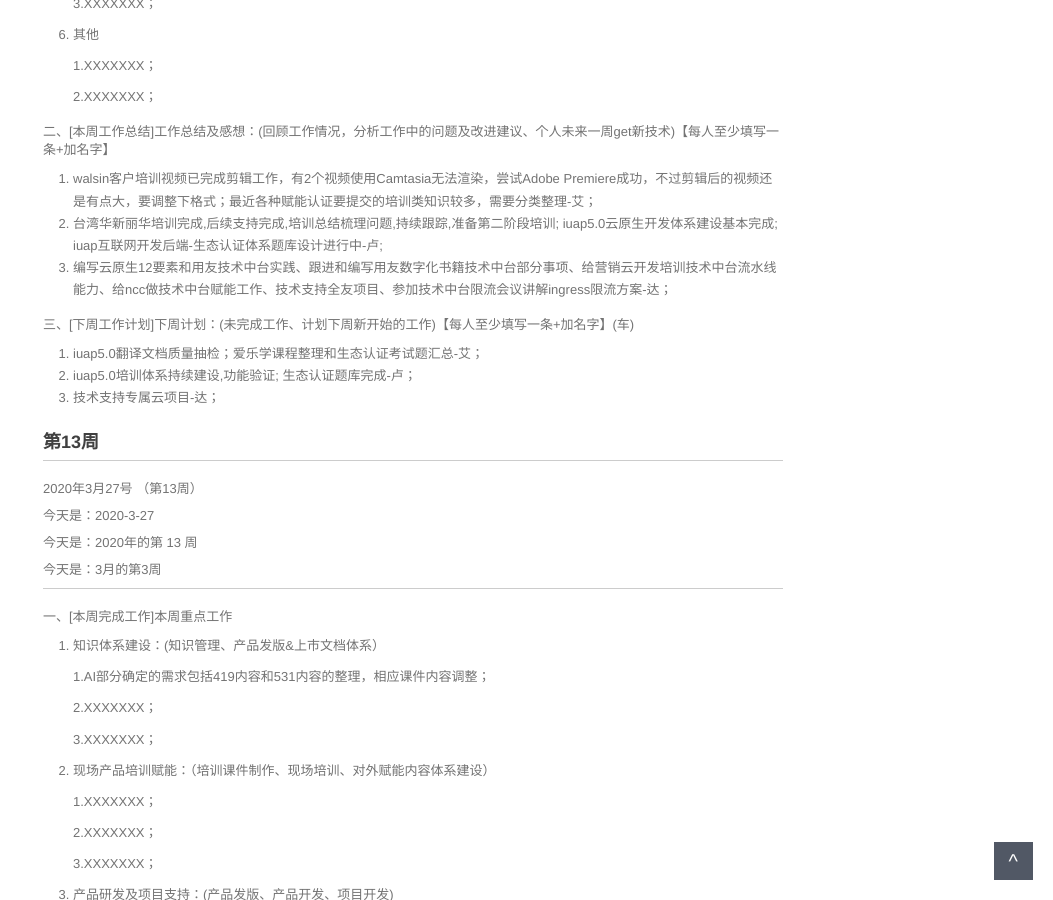
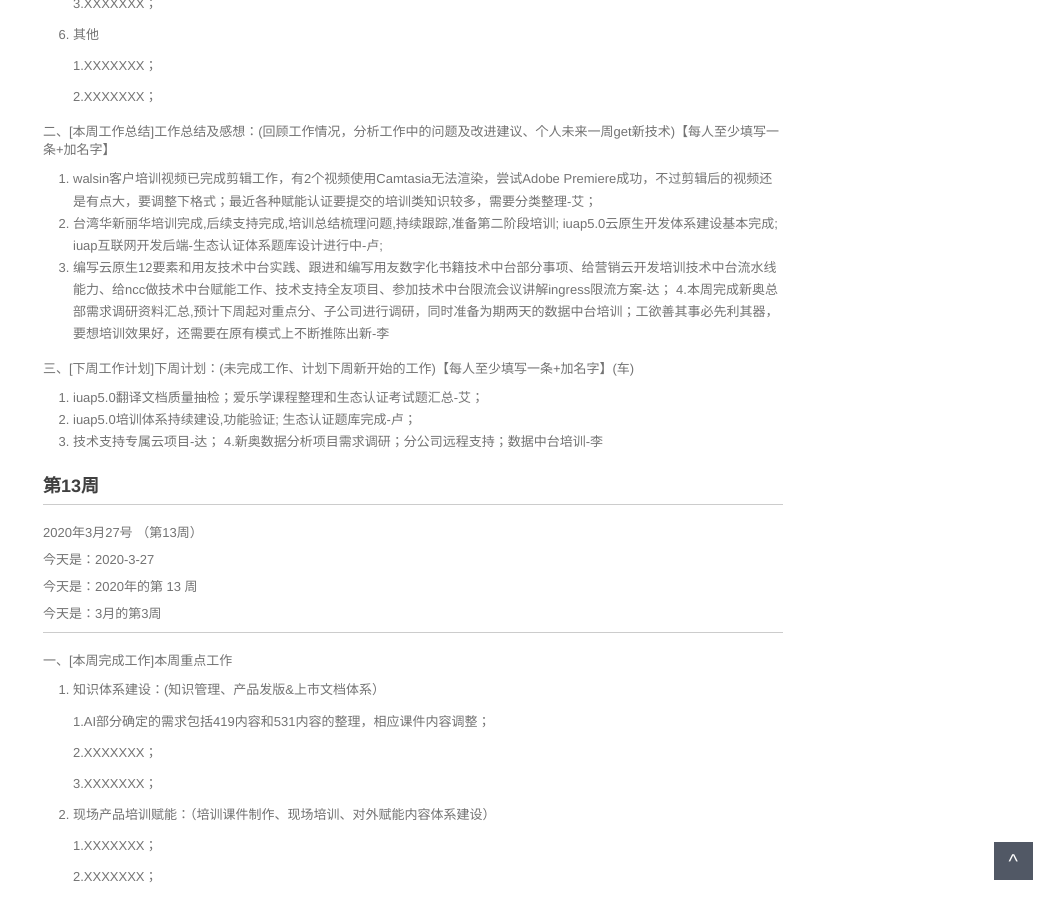
Before and after one commit to walllFlower/blog, a Jekyll site: the page built from 2020-02-28-day_report.md, in a window 1280 px wide and 900 px high, scrolled down 1196 px. Shown: the whole window, without its empty margins (227-1280 px from the left). Built offline with Jekyll 4.4.1, drawn with Linux system fonts in a browser that asks for light colours; comment, search, counter and statistics services are not loaded.

Commit message:
Update 2020-02-28-day_report.md

```diff
--- a/2020-02-28-day_report.md
+++ b/2020-02-28-day_report.md
@@ -80,13 +80,14 @@ categories: 技术运营工作周报
 1. walsin客户培训视频已完成剪辑工作，有2个视频使用Camtasia无法渲染，尝试Adobe Premiere成功，不过剪辑后的视频还是有点大，要调整下格式；最近各种赋能认证要提交的培训类知识较多，需要分类整理-艾；
 2. 台湾华新丽华培训完成,后续支持完成,培训总结梳理问题,持续跟踪,准备第二阶段培训; iuap5.0云原生开发体系建设基本完成; iuap互联网开发后端-生态认证体系题库设计进行中-卢;
 3. 编写云原生12要素和用友技术中台实践、跟进和编写用友数字化书籍技术中台部分事项、给营销云开发培训技术中台流水线能力、给ncc做技术中台赋能工作、技术支持全友项目、参加技术中台限流会议讲解ingress限流方案-达；
+4.本周完成新奥总部需求调研资料汇总,预计下周起对重点分、子公司进行调研，同时准备为期两天的数据中台培训；工欲善其事必先利其器，要想培训效果好，还需要在原有模式上不断推陈出新-李
 
 三、[下周工作计划]下周计划：(未完成工作、计划下周新开始的工作)【每人至少填写一条+加名字】(车)
 
 1. iuap5.0翻译文档质量抽检；爱乐学课程整理和生态认证考试题汇总-艾；
 2. iuap5.0培训体系持续建设,功能验证; 生态认证题库完成-卢；
 3. 技术支持专属云项目-达；
-
+4.新奥数据分析项目需求调研；分公司远程支持；数据中台培训-李
 
 
 ###  第13周
```
